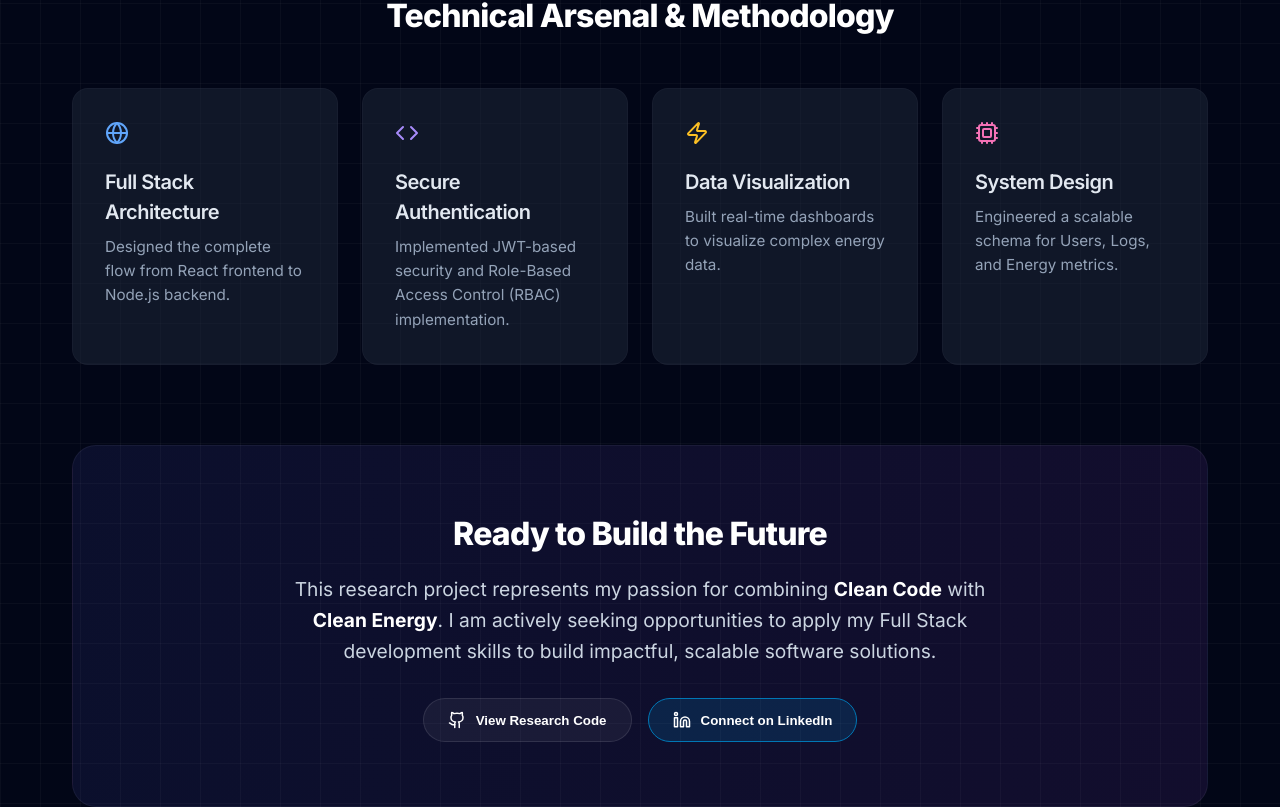
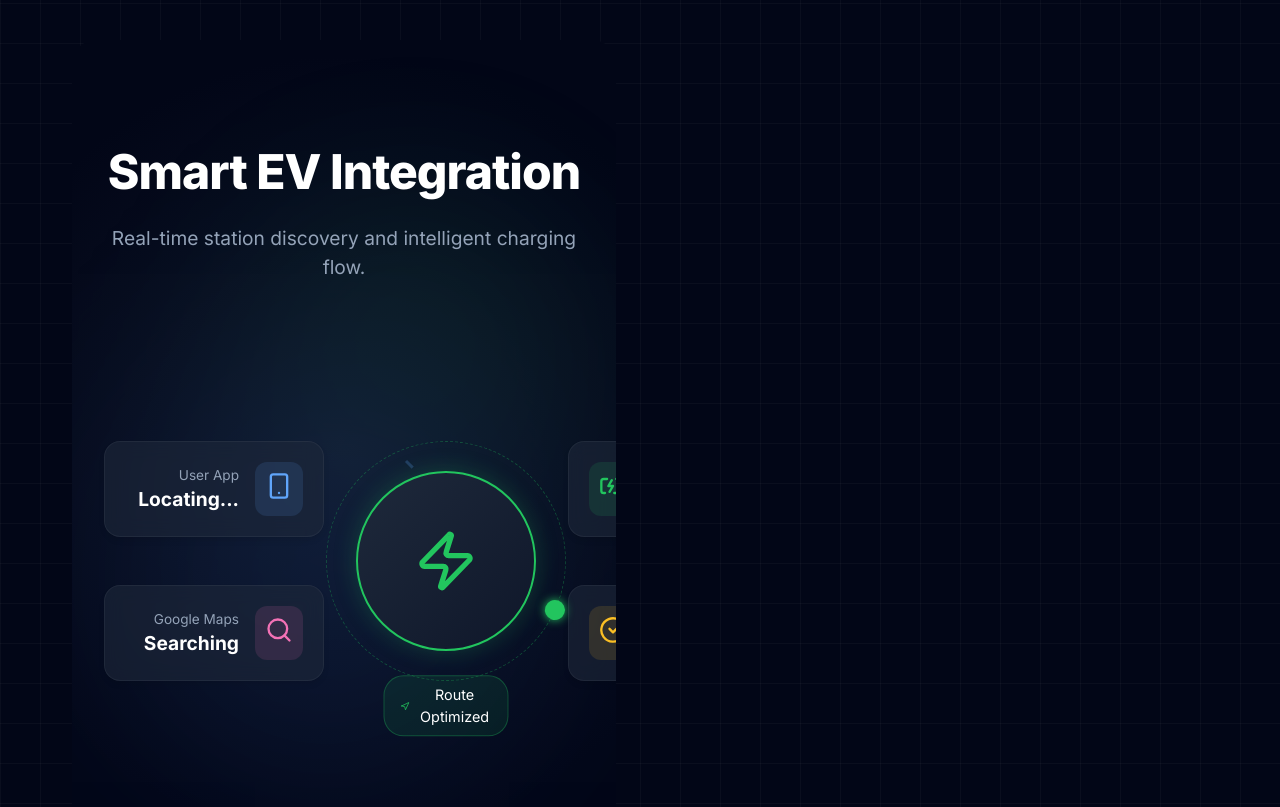
Before and after one commit to anshika190/smart-solar-system, a React (Vite) app in the folder frontend/: page /about in a window 1280 px wide. Shown: the part 997-1804 px from the top of the page. Built offline with nearby package versions, Linux system fonts and the light colour scheme.

Commit message:
FEAT: Added Smart EV Integration Animation to About page

```diff
--- a/frontend/src/App.jsx
+++ b/frontend/src/App.jsx
@@ -35,8 +35,7 @@ function App() {
             <Route path="home" element={<div className="container-padding"><Home /></div>} />
             <Route path="monitor" element={<div className="container-padding"><LiveMonitoring /></div>} />
             <Route path="analytics" element={<div className="container-padding"><Analytics /></div>} />
-            <Route path="reports" element={<div className="container-padding"><SystemReports /></div>} />
-            <Route path="secret-logs-audit-view" element={<SecretLogs />} />
+            <Route path="system-reports" element={<div className="container-padding"><SystemReports /></div>} />
           </Route>
 
           {/* Catch all - redirect to login */}
--- /dev/null
+++ b/frontend/src/components/EVNetworkAnimation.jsx
@@ -0,0 +1,140 @@
+import React from 'react';
+// eslint-disable-next-line no-unused-vars
+import { motion } from 'framer-motion';
+import { Zap, MapPin, Smartphone, Navigation, BatteryCharging, CheckCircle, Search } from 'lucide-react';
+
+const EVNetworkAnimation = () => {
+    return (
+        <div style={{ padding: '6rem 0', background: 'radial-gradient(circle at 50% 50%, #0f172a 0%, #020617 80%)', position: 'relative', overflow: 'hidden', borderRadius: '24px', margin: '4rem 0' }}>
+
+            {/* Dynamic Atmosphere */}
+            <div style={{ position: 'absolute', inset: 0, opacity: 0.1, pointerEvents: 'none' }}>
+                <div style={{ position: 'absolute', top: '20%', right: '10%', width: '300px', height: '300px', background: '#22c55e', filter: 'blur(100px)', borderRadius: '50%' }}></div>
+                <div style={{ position: 'absolute', bottom: '10%', left: '10%', width: '400px', height: '400px', background: '#3b82f6', filter: 'blur(120px)', borderRadius: '50%' }}></div>
+            </div>
+
+            <div className="container" style={{ textAlign: 'center', position: 'relative', zIndex: 10 }}>
+                <motion.div
+                    initial={{ opacity: 0, y: 20 }}
+                    whileInView={{ opacity: 1, y: 0 }}
+                    transition={{ duration: 0.8 }}
+                >
+                    <h2 style={{ fontSize: '3rem', fontWeight: '800', marginBottom: '1rem', color: '#fff', letterSpacing: '-1px' }}>
+                        Smart EV Integration
+                    </h2>
+                    <p style={{ color: '#94a3b8', fontSize: '1.2rem', marginBottom: '5rem' }}>
+                        Real-time station discovery and intelligent charging flow.
+                    </p>
+                </motion.div>
+
+                <div style={{
+                    display: 'grid', gridTemplateColumns: '1fr 2fr 1fr', gap: '2rem', alignItems: 'center',
+                    maxWidth: '1200px', margin: '0 auto'
+                }}>
+
+                    {/* Left: User Discovery */}
+                    <div style={{ display: 'flex', flexDirection: 'column', gap: '3rem', alignItems: 'flex-end' }}>
+                        <NodeCard icon={<Smartphone size={28} color="#60a5fa" />} title="User App" value="Locating..." color="#60a5fa" delay={0} align="right" />
+                        <NodeCard icon={<Search size={28} color="#f472b6" />} title="Google Maps" value="Searching" color="#f472b6" delay={0.3} align="right" />
+                    </div>
+
+                    {/* Center: The Hub Simulation */}
+                    <div style={{ position: 'relative', height: '400px', display: 'flex', justifyContent: 'center', alignItems: 'center' }}>
+
+                        {/* Central Hub Node */}
+                        <motion.div
+                            style={{
+                                width: '180px', height: '180px',
+                                background: 'linear-gradient(135deg, #1e293b, #0f172a)',
+                                borderRadius: '50%', border: '2px solid #22c55e',
+                                display: 'flex', alignItems: 'center', justifyContent: 'center',
+                                boxShadow: '0 0 50px rgba(34, 197, 94, 0.3)',
+                                position: 'relative', zIndex: 20
+                            }}
+                            animate={{ boxShadow: ['0 0 20px rgba(34, 197, 94, 0.2)', '0 0 60px rgba(34, 197, 94, 0.5)', '0 0 20px rgba(34, 197, 94, 0.2)'] }}
+                            transition={{ duration: 3, repeat: Infinity }}
+                        >
+                            <Zap size={64} color="#22c55e" />
+
+                            {/* Orbiting Elements */}
+                            <motion.div
+                                style={{
+                                    position: 'absolute', width: '240px', height: '240px',
+                                    border: '1px dashed rgba(34, 197, 94, 0.3)', borderRadius: '50%'
+                                }}
+                                animate={{ rotate: 360 }}
+                                transition={{ duration: 20, ease: "linear", repeat: Infinity }}
+                            >
+                                <div style={{ position: 'absolute', top: -10, left: '50%', width: '20px', height: '20px', background: '#22c55e', borderRadius: '50%', boxShadow: '0 0 10px #22c55e' }}></div>
+                            </motion.div>
+                        </motion.div>
+
+                        {/* Animated Connection Lines */}
+                        <svg style={{ position: 'absolute', inset: 0, width: '100%', height: '100%', pointerEvents: 'none', zIndex: 5 }}>
+                            {/* Left to Center */}
+                            <motion.path
+                                d="M 50 100 Q 150 200 250 200" stroke="#60a5fa" strokeWidth="3" fill="none" strokeDasharray="10 10"
+                                initial={{ pathLength: 0, opacity: 0.2 }}
+                                animate={{ pathLength: 1, opacity: 1, strokeDashoffset: -200 }}
+                                transition={{ duration: 2, repeat: Infinity, ease: "linear" }}
+                            />
+                            {/* Center to Right */}
+                            <motion.path
+                                d="M 430 200 Q 550 200 650 100" stroke="#22c55e" strokeWidth="3" fill="none"
+                                initial={{ pathLength: 0 }}
+                                animate={{ pathLength: 1, opacity: [0.5, 1, 0.5] }}
+                                transition={{ duration: 1.5, repeat: Infinity }}
+                            />
+                        </svg>
+
+                        {/* Status Badge */}
+                        <motion.div
+                            style={{ position: 'absolute', bottom: '20px', left: '50%', translateX: '-50%' }}
+                            animate={{ y: [0, -5, 0] }}
+                            transition={{ duration: 4, repeat: Infinity }}
+                        >
+                            <div style={{ display: 'flex', gap: '8px', alignItems: 'center', background: 'rgba(34, 197, 94, 0.1)', padding: '8px 16px', borderRadius: '20px', border: '1px solid rgba(34, 197, 94, 0.3)' }}>
+                                <Navigation size={14} color="#22c55e" className="animate-pulse" />
+                                <span style={{ color: '#fff', fontSize: '0.9rem' }}>Route Optimized</span>
+                            </div>
+                        </motion.div>
+                    </div>
+
+                    {/* Right: Vehicle Status */}
+                    <div style={{ display: 'flex', flexDirection: 'column', gap: '3rem', alignItems: 'flex-start' }}>
+                        <NodeCard icon={<BatteryCharging size={28} color="#22c55e" />} title="Charging..." value="85%" color="#22c55e" delay={0.6} align="left" />
+                        <NodeCard icon={<CheckCircle size={28} color="#fbbf24" />} title="Est. Range" value="320 km" color="#fbbf24" delay={0.9} align="left" />
+                    </div>
+
+                </div>
+            </div>
+        </div>
+    );
+};
+
+const NodeCard = ({ icon, title, value, color, delay, align }) => (
+    <motion.div
+        initial={{ opacity: 0, x: align === 'right' ? -30 : 30 }}
+        whileInView={{ opacity: 1, x: 0 }}
+        transition={{ duration: 0.5, delay }}
+        whileHover={{ scale: 1.05, borderColor: color }}
+        style={{
+            background: 'rgba(30, 41, 59, 0.6)', backdropFilter: 'blur(10px)',
+            border: '1px solid rgba(255,255,255,0.05)', borderRadius: '16px', padding: '1.25rem',
+            display: 'flex', alignItems: 'center', gap: '1rem', cursor: 'pointer',
+            boxShadow: '0 4px 6px -1px rgba(0,0,0,0.1)', minWidth: '220px',
+            flexDirection: align === 'right' ? 'row-reverse' : 'row',
+            textAlign: align === 'right' ? 'right' : 'left'
+        }}
+    >
+        <div style={{ background: `${color}20`, padding: '10px', borderRadius: '12px' }}>
+            {icon}
+        </div>
+        <div>
+            <div style={{ color: '#94a3b8', fontSize: '0.85rem' }}>{title}</div>
+            <div style={{ color: '#fff', fontWeight: 'bold', fontSize: '1.2rem' }}>{value}</div>
+        </div>
+    </motion.div>
+);
+
+export default EVNetworkAnimation;
--- a/frontend/src/components/layout/Navbar.jsx
+++ b/frontend/src/components/layout/Navbar.jsx
@@ -48,7 +48,7 @@ const Navbar = () => {
                         </NavLink>
                     </li>
                     <li className="nav-item">
-                        <NavLink to="/reports" className={({ isActive }) => `nav-link ${isActive ? 'active' : ''}`} onClick={toggleMenu}>
+                        <NavLink to="/system-reports" className={({ isActive }) => `nav-link ${isActive ? 'active' : ''}`} onClick={toggleMenu}>
                             Reports
                         </NavLink>
                     </li>
--- a/frontend/src/pages/About.jsx
+++ b/frontend/src/pages/About.jsx
@@ -1,5 +1,6 @@
 import React from 'react';
 import { User, Code, Zap, Globe, Cpu, GraduationCap, ArrowRight, Github, Linkedin, Mail } from 'lucide-react';
+import EVNetworkAnimation from '../components/EVNetworkAnimation';
 
 const About = () => {
     return (
@@ -57,6 +58,9 @@ const About = () => {
                         I architected and built the <strong>"SolarGov Intelligence"</strong> platform—a unified web system that uses AI logic to automate solar maintenance and integrates real-time EV charging discovery. My goal was to demonstrate how <strong>Web Technologies (MERN)</strong> can solve complex physical infrastructure problems.
                     </p>
                 </div>
+
+                {/* EV Integration Visuals */}
+                <EVNetworkAnimation />
             </div>
 
             {/* Skills & Methodology Section */}
```
Also changed, not shown: 2 other files (tests, documents, lock files or other folders).
